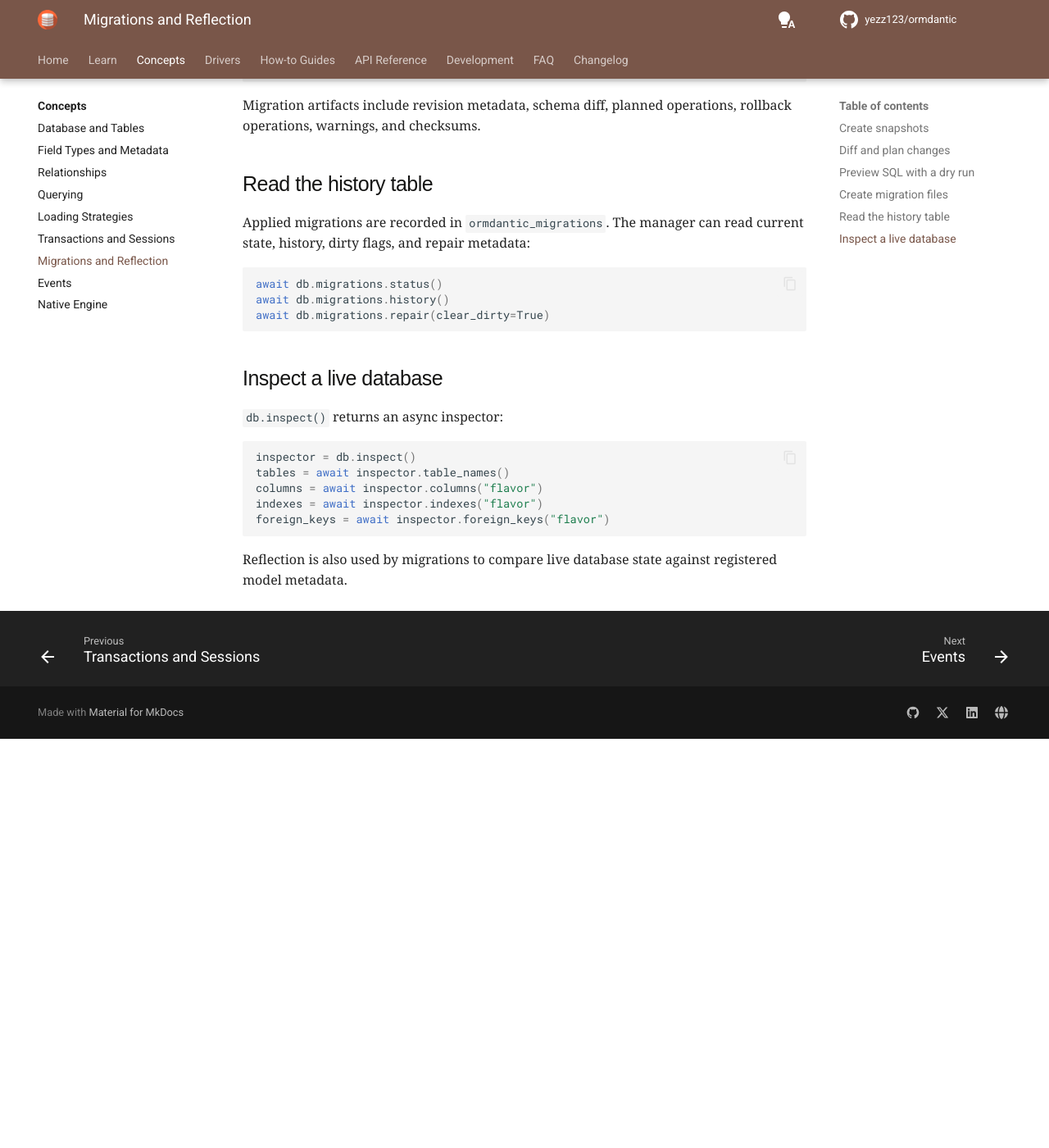
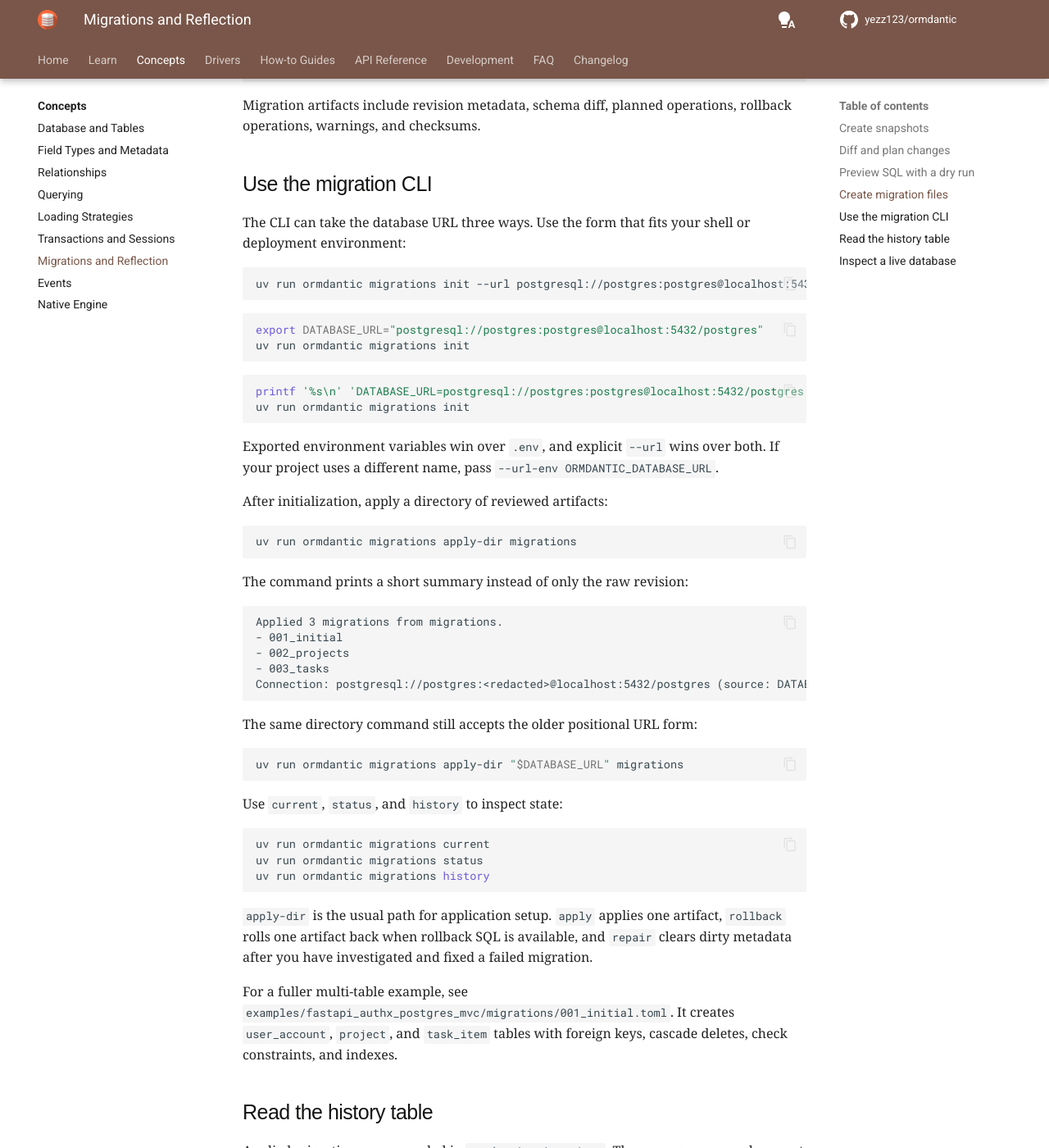
Before and after one commit to yezz123/ormdantic, an MkDocs documentation site: the page built from docs/concepts/migrations-and-reflection.md, in a window 1280 px wide and 1400 px high, scrolled down 1080 px. Shown: the whole window at 82% size. Built offline with MkDocs 1.6.1 and Material for MkDocs 9.7.7, drawn with Linux system fonts in a browser that asks for light colours; comment, search, counter and statistics services are not loaded; before the commit the page ends 1981 px from its top, so only the background shows below that.

Commit message:
:memo: Add migration CLI documentation and usage examples
- Introduced a new section in README.md detailing how to use the migration CLI, including options for specifying the database URL through environment variables and `.env` files.
- Expanded the documentation in migrations-and-reflection.md to provide comprehensive examples of CLI commands for initializing and applying migrations, along with connection details and summaries.
- Clarified the behavior of the CLI regarding URL resolution and command outputs, enhancing user understanding of migration processes.

````diff
--- a/docs/concepts/migrations-and-reflection.md
+++ b/docs/concepts/migrations-and-reflection.md
@@ -42,6 +42,60 @@
 
 Migration artifacts include revision metadata, schema diff, planned operations, rollback operations, warnings, and checksums.
 
+## Use the migration CLI
+
+The CLI can take the database URL three ways. Use the form that fits your shell or deployment environment:
+
+```bash
+uv run ormdantic migrations init --url postgresql://postgres:postgres@localhost:5432/postgres
+```
+
+```bash
+export DATABASE_URL="postgresql://postgres:postgres@localhost:5432/postgres"
+uv run ormdantic migrations init
+```
+
+```bash
+printf '%s\n' 'DATABASE_URL=postgresql://postgres:postgres@localhost:5432/postgres' > .env
+uv run ormdantic migrations init
+```
+
+Exported environment variables win over `.env`, and explicit `--url` wins over both. If your project uses a different name, pass `--url-env ORMDANTIC_DATABASE_URL`.
+
+After initialization, apply a directory of reviewed artifacts:
+
+```bash
+uv run ormdantic migrations apply-dir migrations
+```
+
+The command prints a short summary instead of only the raw revision:
+
+```text
+Applied 3 migrations from migrations.
+- 001_initial
+- 002_projects
+- 003_tasks
+Connection: postgresql://postgres:<redacted>@localhost:5432/postgres (source: DATABASE_URL)
+```
+
+The same directory command still accepts the older positional URL form:
+
+```bash
+uv run ormdantic migrations apply-dir "$DATABASE_URL" migrations
+```
+
+Use `current`, `status`, and `history` to inspect state:
+
+```bash
+uv run ormdantic migrations current
+uv run ormdantic migrations status
+uv run ormdantic migrations history
+```
+
+`apply-dir` is the usual path for application setup. `apply` applies one artifact, `rollback` rolls one artifact back when rollback SQL is available, and `repair` clears dirty metadata after you have investigated and fixed a failed migration.
+
+For a fuller multi-table example, see `examples/fastapi_authx_postgres_mvc/migrations/001_initial.toml`. It creates `user_account`, `project`, and `task_item` tables with foreign keys, cascade deletes, check constraints, and indexes.
+
 ## Read the history table
 
 Applied migrations are recorded in `ormdantic_migrations`. The manager can read current state, history, dirty flags, and repair metadata:
````
Also changed, not shown: README.md (+15 -0 lines).
